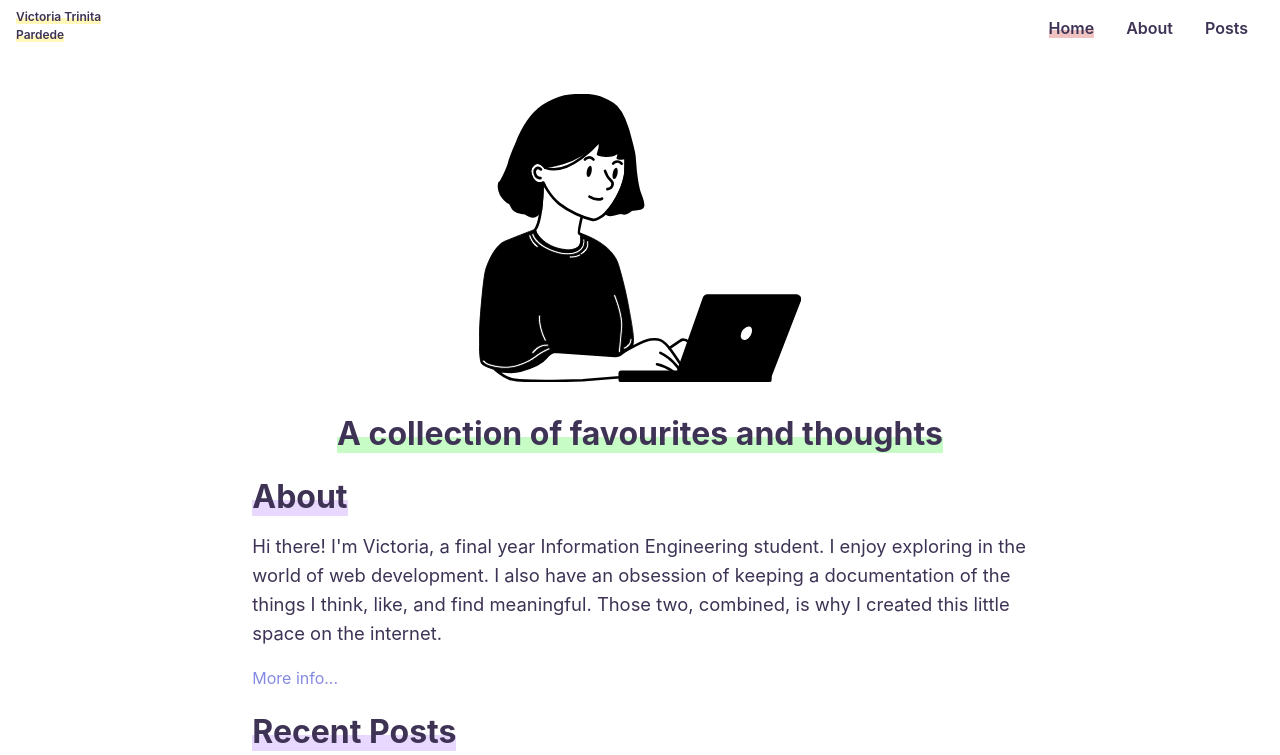
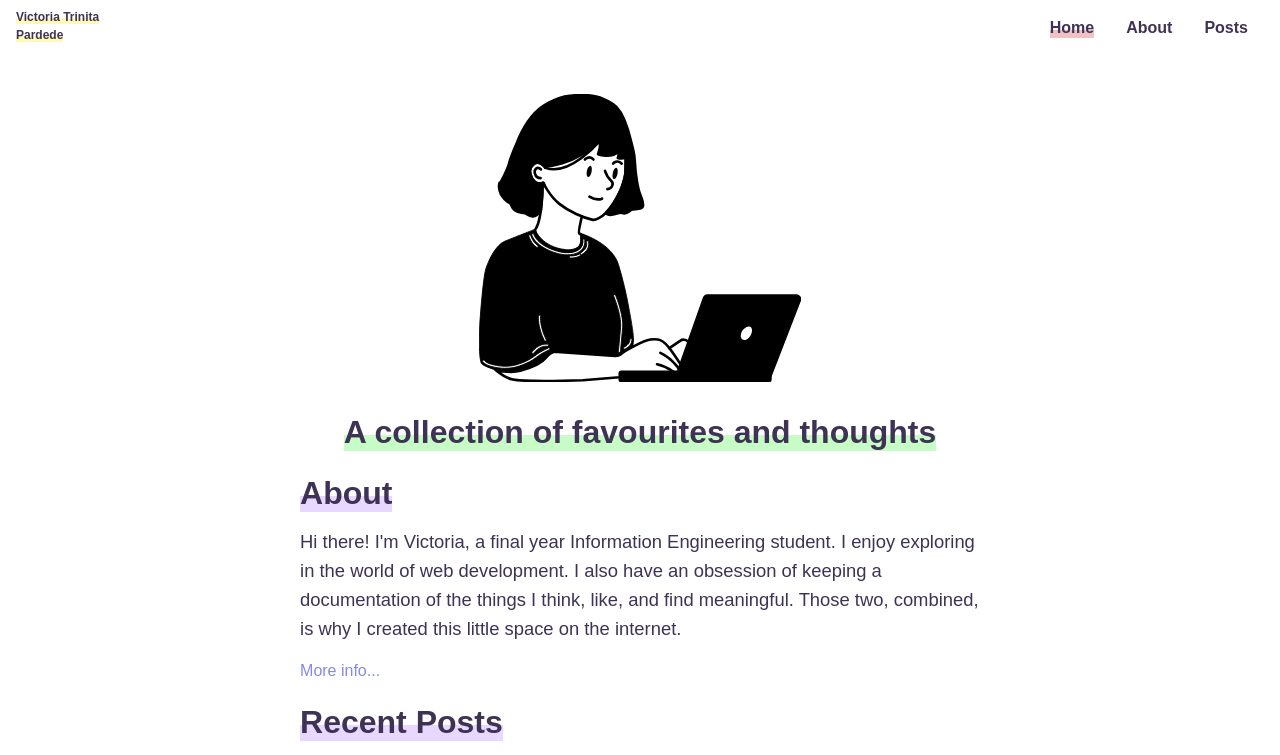
Before and after one commit to victoriatrinita/victoriatrinita.com, a SvelteKit app: page / in a window 1280 px wide. Shown: the top 755 px of the page. Built offline with nearby package versions, Linux system fonts and the light colour scheme.

Commit message:
feat: use variable fonts
https://fontsource.org/docs/getting-started/variable

```diff
--- a/package.json
+++ b/package.json
@@ -34,6 +34,6 @@
 	"type": "module",
 	"dependencies": {
 		"@fontsource/fira-mono": "^4.5.9",
-		"@fontsource/inter": "^5.0.18"
+		"@fontsource-variable/inter": "^5.0.18"
 	}
 }
--- a/src/lib/styles/app.css
+++ b/src/lib/styles/app.css
@@ -1,5 +1,3 @@
-@import '@fontsource/fira-mono';
-
 :root {
 	/* Chir.ag’s Name that Color utility http://chir.ag/projects/name-that-color/ */
 	--white: #ffffff;
@@ -29,7 +27,7 @@ html {
 	box-sizing: border-box;
 
 	--font-mono: 'Fira Mono', monospace;
-	font-family: 'Inter', sans-serif;
+	font-family: 'Inter Variable', sans-serif;
 }
 
 *,
--- a/src/routes/+layout.svelte
+++ b/src/routes/+layout.svelte
@@ -1,4 +1,6 @@
 <script lang="ts">
+	import '@fontsource-variable/inter';
+	import '@fontsource/fira-mono';
 	import Navigation from '$lib/components/Navigation.svelte';
 	import Footer from '$lib/components/Footer.svelte';
 	import '$lib/styles/app.css';
```
Also changed, not shown: 1 other file (tests, documents, lock files or other folders).
